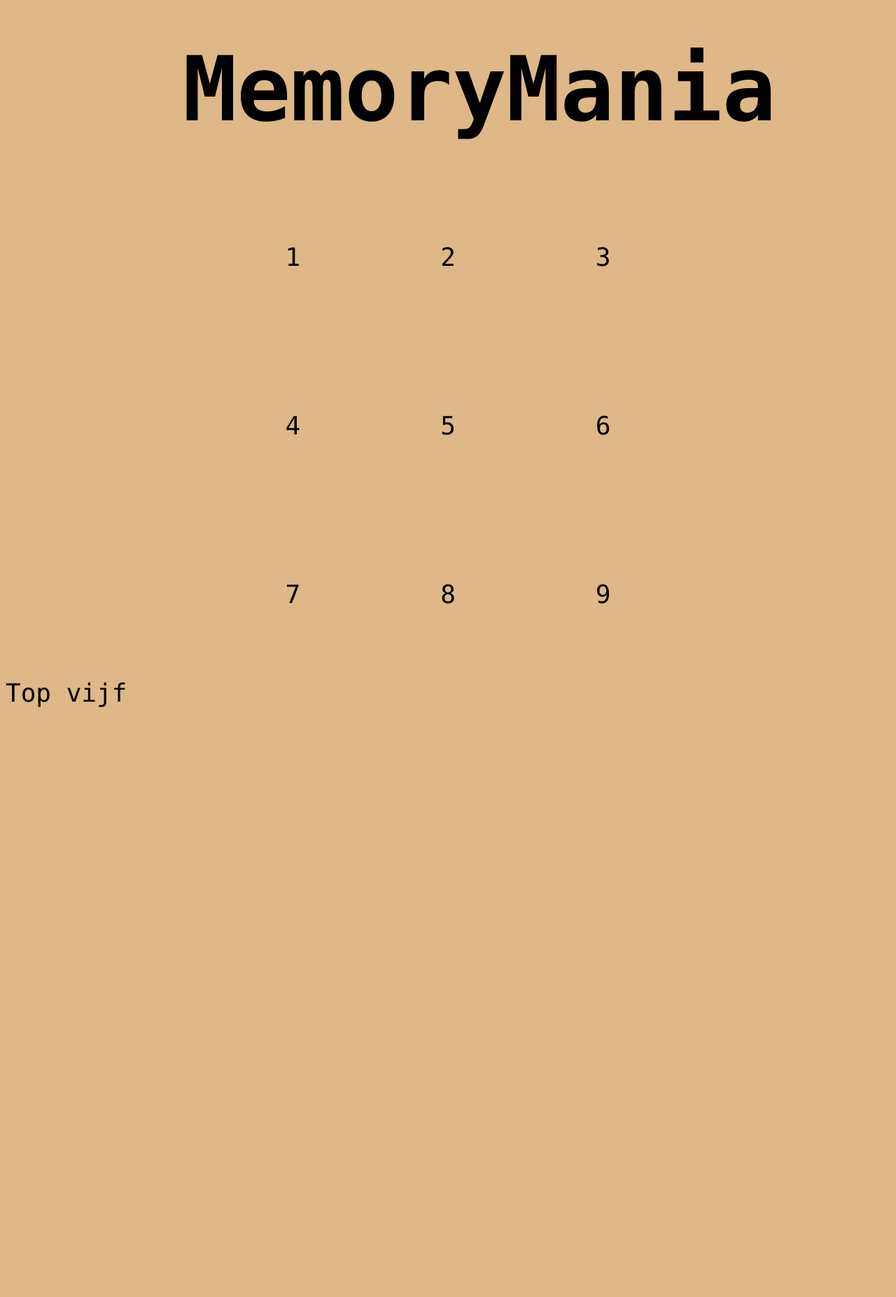
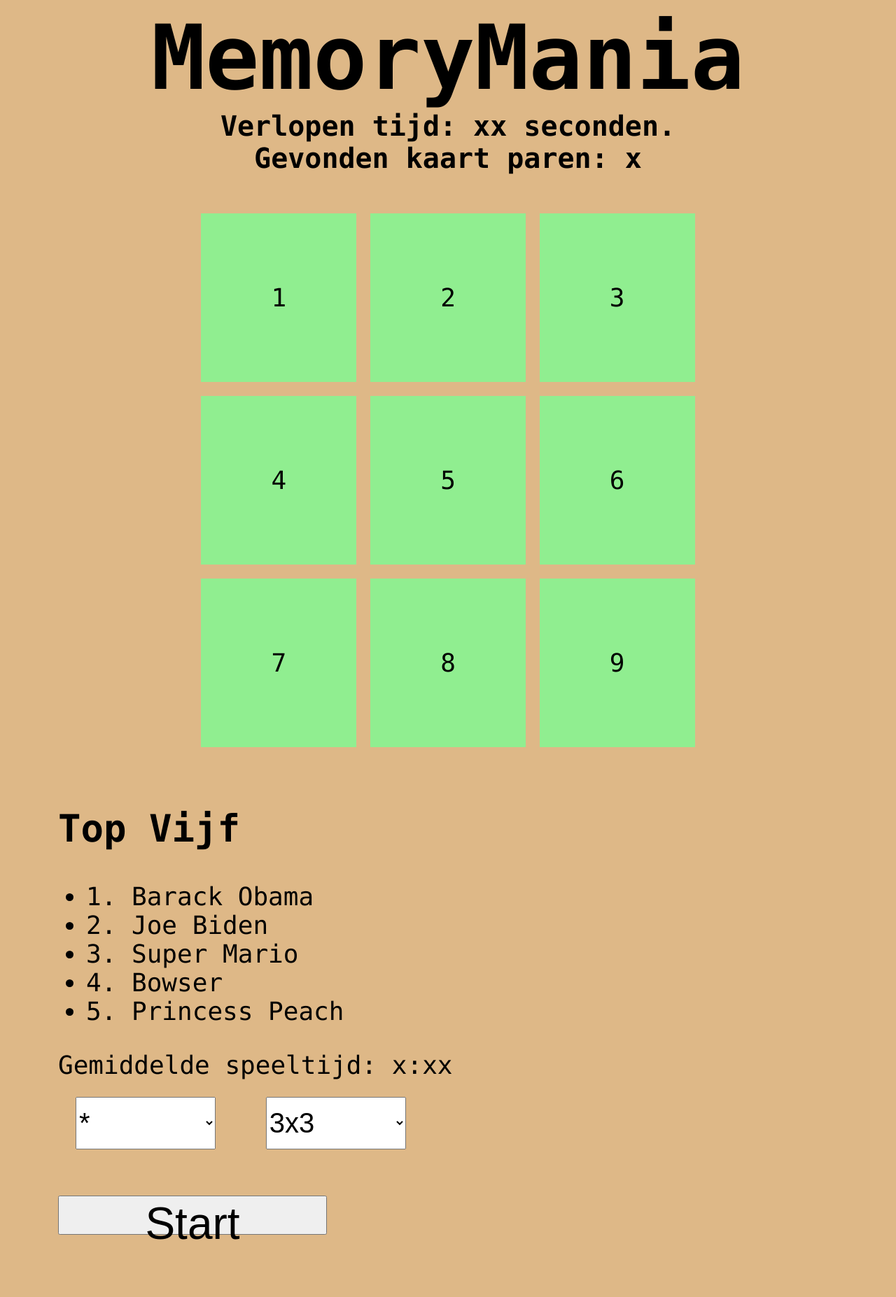
Before and after one commit to Karscoding/MemoryMania, a PHP site: page / in a window 1280 px wide; the page is wider, and only the part inside the window is pictured. Shown: that part at 70% size. Before the commit the page ends 1011 px from the top of that part, so only its background shows below. Run offline with PHP 8.4, Linux system fonts and the light colour scheme.

Commit message:
Elements added, only good for mobile

```diff
--- a/global.css
+++ b/global.css
@@ -13,16 +13,25 @@ p {
     margin: 0;
 }
 
-.header {
+#header {
     font-size: 64px;
     text-align: center;
     margin: 0;
-    padding: 45px;
     width: 100%;
 }
 
-.information {
+#game-state {
+    text-align: center;
+    font-size: 40px;
+    font-weight: bold;
+}
 
+#information {
+    margin:75px;
+}
+
+#board{
+    text-align: center;
 }
 
 .grid-container {
@@ -32,11 +41,22 @@ p {
 }
 
 .grid-item {
+    margin: 10px;
     padding: 100px;
+    background-color: lightgreen;
     text-align: center;
 }
 
-.board{
-    text-align: center;
+#start-button {
+    font-size: 64px;
+    width: 30vw;
+    height: 7vh;
 
 }
+
+select {
+    font-size: 40px;
+    width: 200px;
+    height: 75px;
+    margin: 25px;
+}
--- a/index.html
+++ b/index.html
@@ -6,12 +6,17 @@
     <title>Memory</title>
 </head>
 <body>
-    <div class="header">
+    <div id="header">
         <h1>
             MemoryMania
         </h1>
+        <div id="game-state">
+            <p>Verlopen tijd: xx seconden.</p>
+            <p>Gevonden kaart paren: x</p>
+            <br> <!--Hier moet resterende tijd progress bar-->
+        </div>
     </div>
-    <div class="board">
+    <div id="board">
         <div class="grid-container">
             <div class="grid-item">1</div>
             <div class="grid-item">2</div>
@@ -24,8 +29,36 @@
             <div class="grid-item">9</div>
         </div>
     </div>
-    <div class="information">
-        <p>Top vijf</p>
+    <div id="information">
+        <div id="leaderboard">
+            <h2>Top Vijf</h2>
+            <ul>
+                <li>1. Barack Obama</li>
+                <li>2. Joe Biden</li>
+                <li>3. Super Mario</li>
+                <li>4. Bowser</li>
+                <li>5. Princess Peach</li>
+            </ul>
+        </div>
+        <p>Gemiddelde speeltijd: x:xx</p>
+        <div id="settings">
+            <select name="kaart-character" id="character-dropdown">
+                <option value="*">*</option>
+                <option value="+">+</option>
+                <option value="-">-</option>
+            </select>
+            <select name="kaart-aantal" id="aantal-dropdown">
+                <option value="3x3">3x3</option>
+                <option value="4x4">4x4</option>
+                <option value="5x5">5x5</option>
+                <option value="6x6">6x6</option>
+                <option value="7x7">7x7</option>
+            </select>
+        </div>
+        <div id="color-selection">
+            <br> <!-- Hier moet color selection buttons-->
+        </div>
+        <button id="start-button">Start</button>
     </div>
 </body>
 </html>
```
